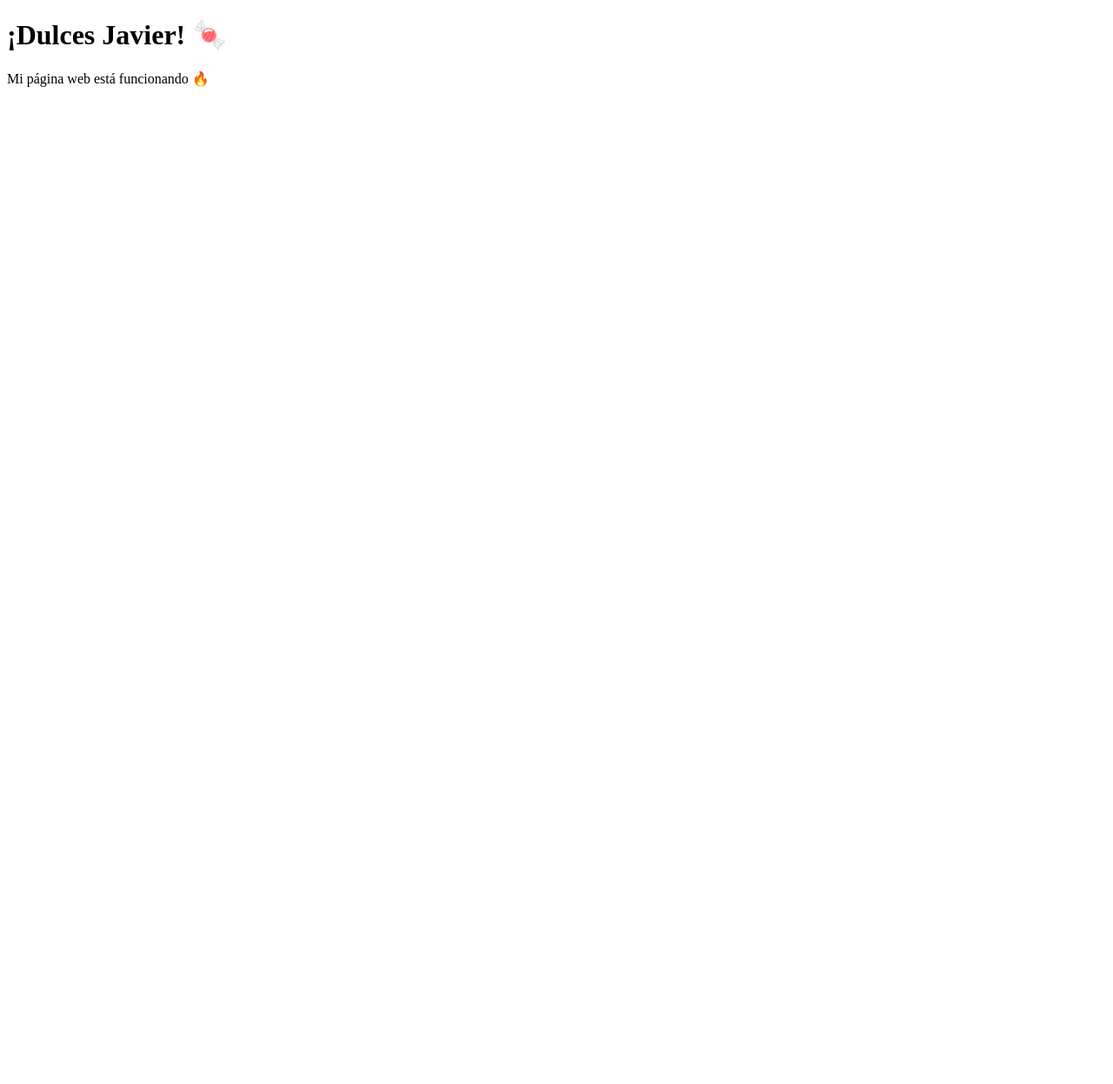
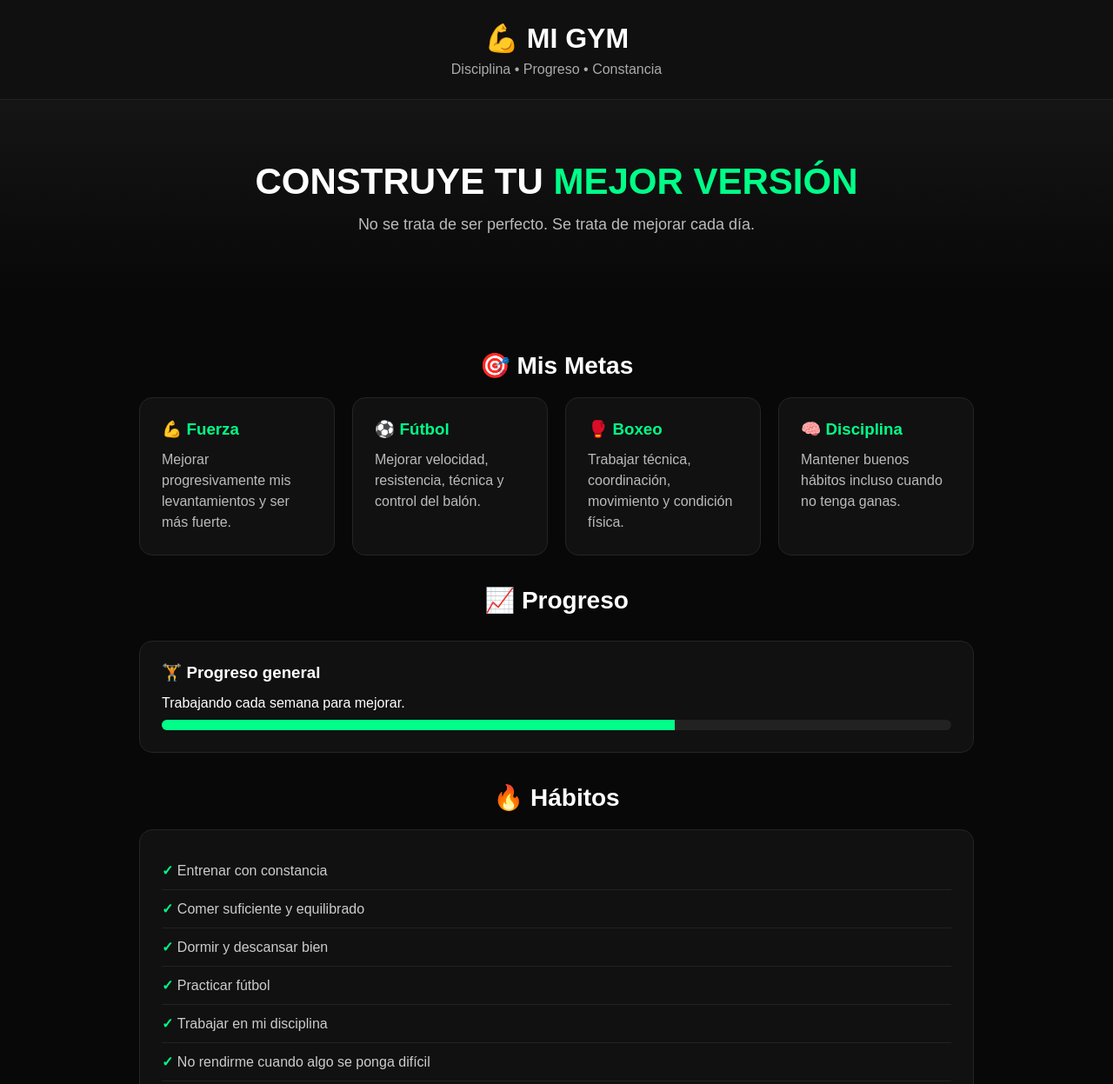
Before and after one commit to alexdeni2012-dot/mi-pagina-web, a plain HTML site: page index.html in a window 1280 px wide. Shown: the top 1247 px of the page at 87% size. Before the commit the page ends 800 px from the top, so only its background shows below. Drawn offline with Linux system fonts and the light colour scheme.

Commit message:
Revamp index.html for gym website
Updated the HTML structure and content for a gym website, including styles and sections for goals and progress.

```diff
--- a/index.html
+++ b/index.html
@@ -3,12 +3,237 @@
 <head>
     <meta charset="UTF-8">
     <meta name="viewport" content="width=device-width, initial-scale=1.0">
-    <title>Dulces Javier</title>
+    <title>Mi Gym | Metas & Disciplina</title>
+
+    <style>
+        * {
+            margin: 0;
+            padding: 0;
+            box-sizing: border-box;
+            font-family: Arial, sans-serif;
+        }
+
+        body {
+            background: #080808;
+            color: white;
+        }
+
+        header {
+            padding: 25px;
+            text-align: center;
+            background: #101010;
+            border-bottom: 1px solid #222;
+        }
+
+        header h1 {
+            font-size: 32px;
+        }
+
+        header p {
+            color: #aaa;
+            margin-top: 8px;
+        }
+
+        .hero {
+            text-align: center;
+            padding: 70px 20px;
+            background: linear-gradient(180deg, #151515, #080808);
+        }
+
+        .hero h2 {
+            font-size: 42px;
+            margin-bottom: 15px;
+        }
+
+        .hero span {
+            color: #00ff88;
+        }
+
+        .hero p {
+            color: #bbb;
+            font-size: 18px;
+        }
+
+        .container {
+            max-width: 1000px;
+            margin: auto;
+            padding: 30px 20px;
+        }
+
+        .title {
+            text-align: center;
+            margin: 35px 0 20px;
+            font-size: 28px;
+        }
+
+        .cards {
+            display: grid;
+            grid-template-columns: repeat(auto-fit, minmax(220px, 1fr));
+            gap: 20px;
+        }
+
+        .card {
+            background: #111;
+            border: 1px solid #252525;
+            border-radius: 15px;
+            padding: 25px;
+            transition: 0.3s;
+        }
+
+        .card:hover {
+            transform: translateY(-5px);
+            border-color: #00ff88;
+        }
+
+        .card h3 {
+            margin-bottom: 12px;
+            color: #00ff88;
+        }
+
+        .card p {
+            color: #bbb;
+            line-height: 1.5;
+        }
+
+        .goal {
+            margin-top: 30px;
+            background: #111;
+            padding: 25px;
+            border-radius: 15px;
+            border: 1px solid #252525;
+        }
+
+        .goal h3 {
+            margin-bottom: 15px;
+        }
+
+        .bar {
+            width: 100%;
+            height: 12px;
+            background: #222;
+            border-radius: 20px;
+            overflow: hidden;
+            margin-top: 10px;
+        }
+
+        .progress {
+            height: 100%;
+            width: 65%;
+            background: #00ff88;
+        }
+
+        ul {
+            list-style: none;
+        }
+
+        li {
+            padding: 12px 0;
+            border-bottom: 1px solid #222;
+            color: #ccc;
+        }
+
+        li::before {
+            content: "✓ ";
+            color: #00ff88;
+            font-weight: bold;
+        }
+
+        .quote {
+            text-align: center;
+            margin: 50px 0;
+            padding: 35px 20px;
+            background: #111;
+            border-radius: 15px;
+            border: 1px solid #222;
+        }
+
+        .quote p {
+            font-size: 22px;
+            font-weight: bold;
+        }
+
+        footer {
+            text-align: center;
+            padding: 30px;
+            color: #666;
+            border-top: 1px solid #222;
+        }
+    </style>
 </head>
+
 <body>
 
-    <h1>¡Dulces Javier! 🍬</h1>
-    <p>Mi página web está funcionando 🔥</p>
+<header>
+    <h1>💪 MI GYM</h1>
+    <p>Disciplina • Progreso • Constancia</p>
+</header>
+
+<section class="hero">
+    <h2>CONSTRUYE TU <span>MEJOR VERSIÓN</span></h2>
+    <p>No se trata de ser perfecto. Se trata de mejorar cada día.</p>
+</section>
+
+<div class="container">
+
+    <h2 class="title">🎯 Mis Metas</h2>
+
+    <div class="cards">
+
+        <div class="card">
+            <h3>💪 Fuerza</h3>
+            <p>Mejorar progresivamente mis levantamientos y ser más fuerte.</p>
+        </div>
+
+        <div class="card">
+            <h3>⚽ Fútbol</h3>
+            <p>Mejorar velocidad, resistencia, técnica y control del balón.</p>
+        </div>
+
+        <div class="card">
+            <h3>🥊 Boxeo</h3>
+            <p>Trabajar técnica, coordinación, movimiento y condición física.</p>
+        </div>
+
+        <div class="card">
+            <h3>🧠 Disciplina</h3>
+            <p>Mantener buenos hábitos incluso cuando no tenga ganas.</p>
+        </div>
+
+    </div>
+
+    <h2 class="title">📈 Progreso</h2>
+
+    <div class="goal">
+        <h3>🏋️ Progreso general</h3>
+        <p>Trabajando cada semana para mejorar.</p>
+
+        <div class="bar">
+            <div class="progress"></div>
+        </div>
+    </div>
+
+    <h2 class="title">🔥 Hábitos</h2>
+
+    <div class="card">
+        <ul>
+            <li>Entrenar con constancia</li>
+            <li>Comer suficiente y equilibrado</li>
+            <li>Dormir y descansar bien</li>
+            <li>Practicar fútbol</li>
+            <li>Trabajar en mi disciplina</li>
+            <li>No rendirme cuando algo se ponga difícil</li>
+        </ul>
+    </div>
+
+    <div class="quote">
+        <p>“La motivación te hace comenzar. La disciplina te hace continuar.”</p>
+    </div>
+
+</div>
+
+<footer>
+    Mi progreso • 2026 💪
+</footer>
 
 </body>
 </html>
```
